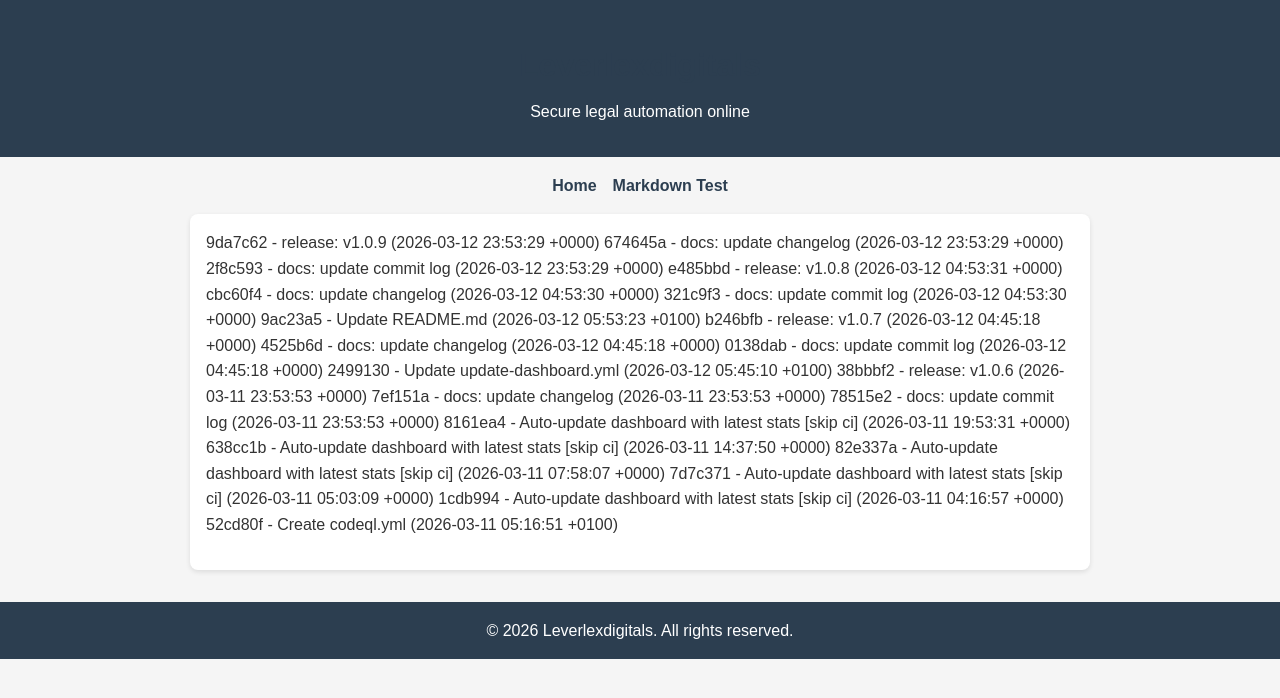
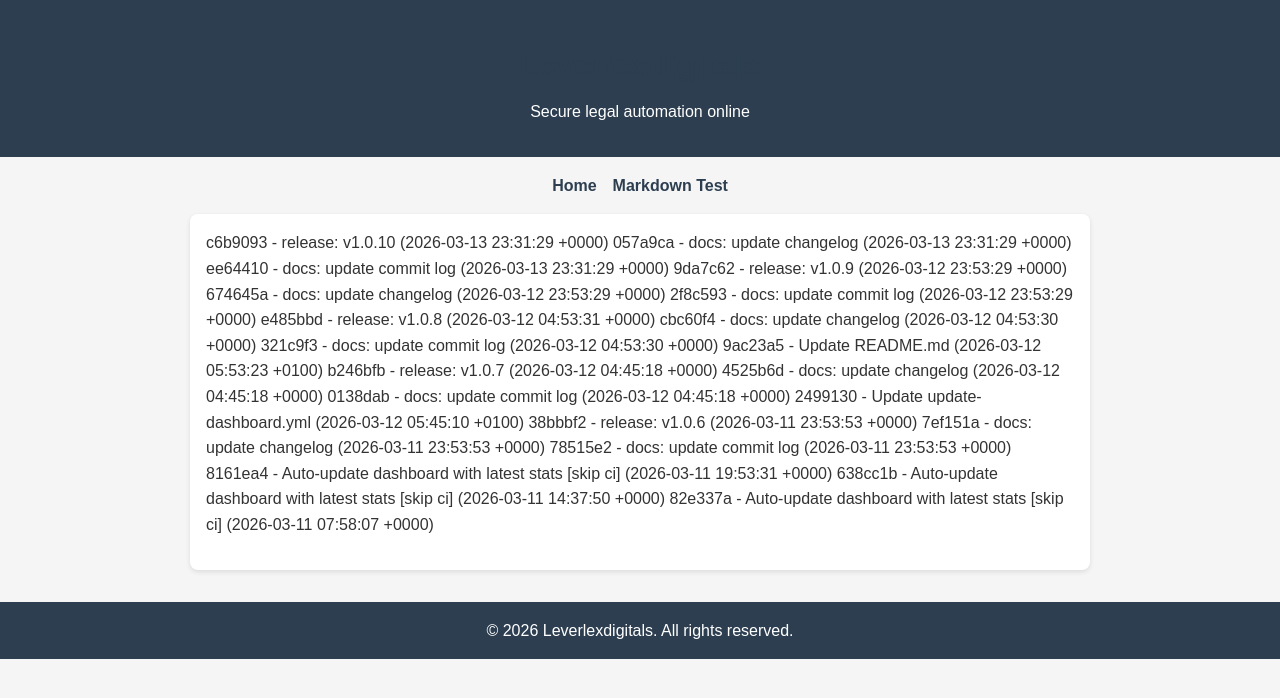
Before and after one commit to LEVERLEX/leverlex.github.io, a Jekyll site: the page built from COMMITS.md, in a window 1280 px wide. Shown: the top 698 px of the page. Built offline with Jekyll 4.4.1, drawn with Linux system fonts in a browser that asks for light colours; our own code applies the rules of GitHub Pages for plain Markdown files.

Commit message:
docs: update commit log

```diff
--- a/COMMITS.md
+++ b/COMMITS.md
@@ -1,3 +1,6 @@
+c6b9093 - release: v1.0.10 (2026-03-13 23:31:29 +0000)
+057a9ca - docs: update changelog (2026-03-13 23:31:29 +0000)
+ee64410 - docs: update commit log (2026-03-13 23:31:29 +0000)
 9da7c62 - release: v1.0.9 (2026-03-12 23:53:29 +0000)
 674645a - docs: update changelog (2026-03-12 23:53:29 +0000)
 2f8c593 - docs: update commit log (2026-03-12 23:53:29 +0000)
@@ -15,6 +18,3 @@ b246bfb - release: v1.0.7 (2026-03-12 04:45:18 +0000)
 8161ea4 - Auto-update dashboard with latest stats [skip ci] (2026-03-11 19:53:31 +0000)
 638cc1b - Auto-update dashboard with latest stats [skip ci] (2026-03-11 14:37:50 +0000)
 82e337a - Auto-update dashboard with latest stats [skip ci] (2026-03-11 07:58:07 +0000)
-7d7c371 - Auto-update dashboard with latest stats [skip ci] (2026-03-11 05:03:09 +0000)
-1cdb994 - Auto-update dashboard with latest stats [skip ci] (2026-03-11 04:16:57 +0000)
-52cd80f - Create codeql.yml (2026-03-11 05:16:51 +0100)
```
